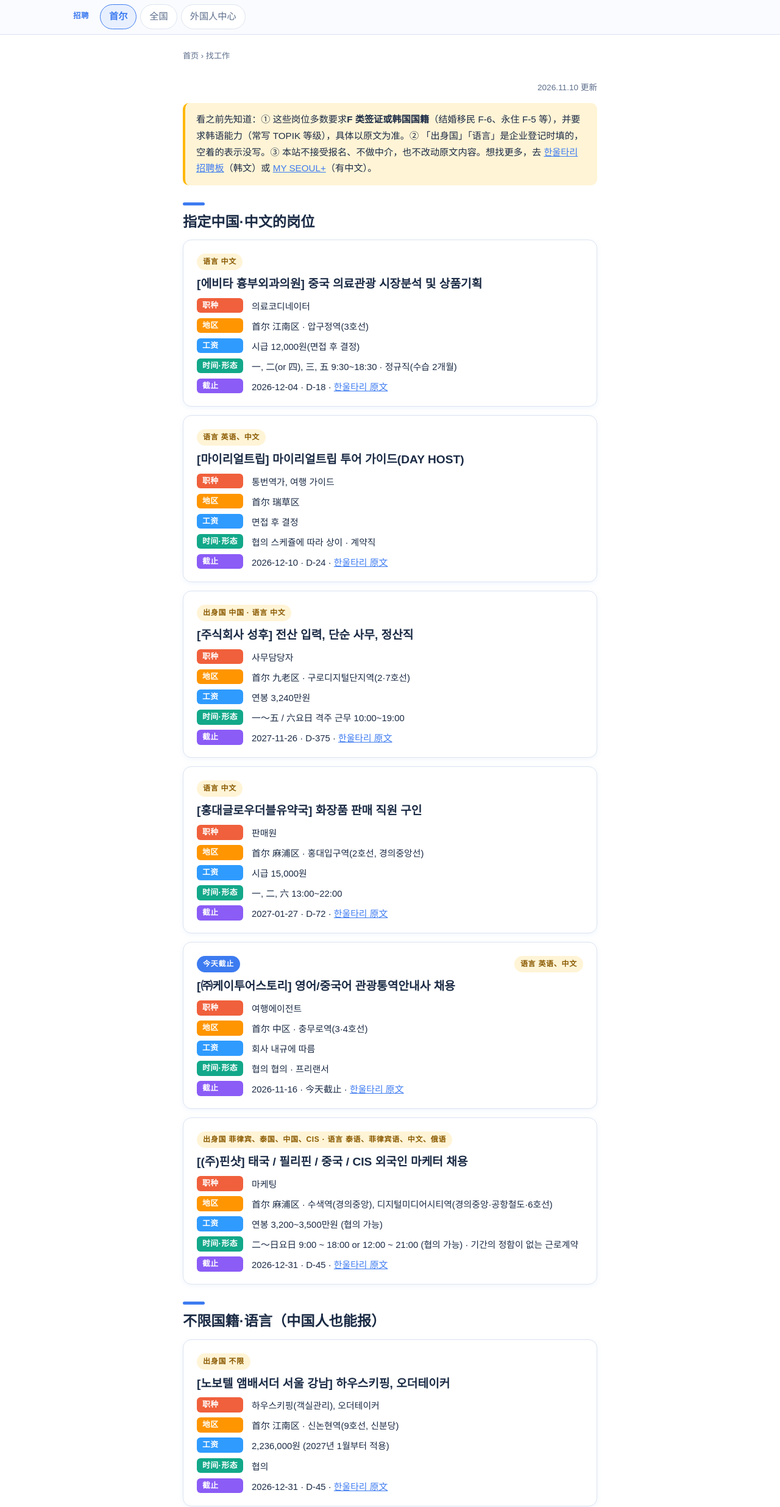
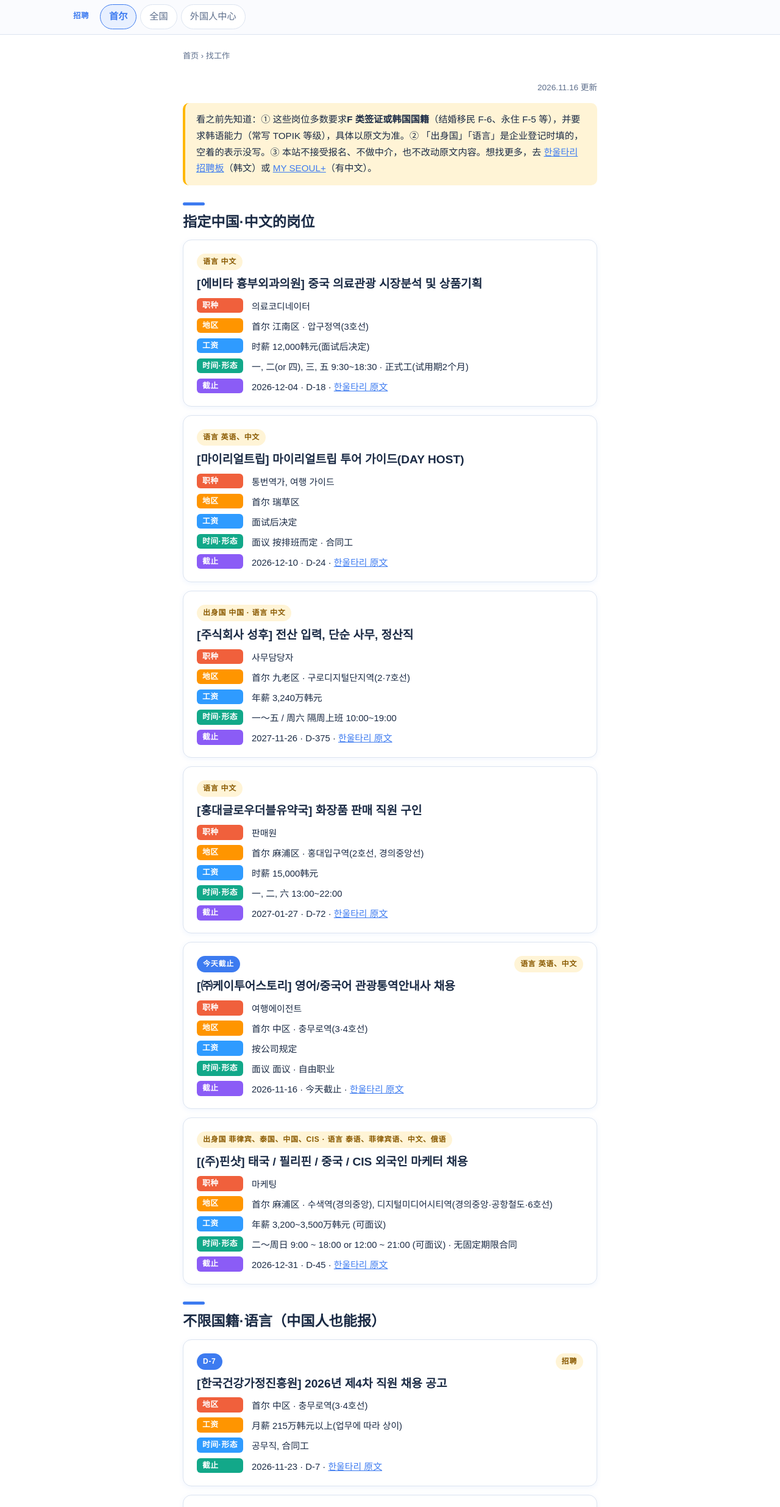
Before and after one commit to hanzhinan-eng/hanzhinan, a plain HTML site: page gongzuo.html in a window 1280 px wide. Shown: the part 57-2529 px from the top of the page at 61% size. Drawn offline with Linux system fonts and the light colour scheme.

Commit message:
招聘 자동 갱신 2026-11-16

```diff
--- a/gongzuo.html
+++ b/gongzuo.html
@@ -78,7 +78,7 @@
   <h1 class="sr">找工作：首尔和全国家庭中心里给中国人的岗位</h1>
 
   <section class="panel" id="w-jobs">
-    <div class="today-head"><span></span><span class="today-day" id="jobs-stamp">2026.11.10 更新</span></div>
+    <div class="today-head"><span></span><span class="today-day" id="jobs-stamp">2026.11.16 更新</span></div>
     <p class="note zh">看之前先知道：① 这些岗位多数要求<strong>F 类签证或韩国国籍</strong>（结婚移民 F-6、永住 F-5 等），并要求韩语能力（常写 TOPIK 等级），具体以原文为准。② 「出身国」「语言」是企业登记时填的，空着的表示没写。③ 本站不接受报名、不做中介，也不改动原文内容。想找更多，去 <a href="https://mcfamily.or.kr/jobs/opening" target="_blank" rel="noopener">한울타리 招聘板</a>（韩文）或 <a href="https://global.seoul.go.kr" target="_blank" rel="noopener">MY SEOUL+</a>（有中文）。</p>
     <p class="note ko">보기 전에: ① 대부분 <strong>F 계열 비자 또는 한국 국적</strong>과 한국어 능력(TOPIK 등급)을 요구해요. 원문 기준. ② 「출신국」「언어」는 기업이 등록할 때 쓴 값이고, 비어 있으면 안 쓴 거예요. ③ 이 사이트는 지원을 받지 않고 중개도 하지 않아요. 더 보려면 <a href="https://mcfamily.or.kr/jobs/opening" target="_blank" rel="noopener">한울타리 채용공고</a>.</p>
 <!-- JOBS:START -->
@@ -89,9 +89,9 @@
       <dl class="kv">
         <dt>职种</dt><dd>의료코디네이터</dd>
         <dt>地区</dt><dd>首尔 江南区 · 압구정역(3호선)</dd>
-        <dt>工资</dt><dd>시급 12,000원(면접 후 결정)</dd>
-        <dt>时间·形态</dt><dd>一, 二(or 四), 三, 五 9:30~18:30 · 정규직(수습 2개월)</dd>
-        <dt>截止</dt><dd>2026-12-04<span class="dd-txt"> · D-24</span> · <a href="https://mcfamily.or.kr/jobs/opening/15052" target="_blank" rel="noopener">한울타리 原文</a></dd>
+        <dt>工资</dt><dd>时薪 12,000韩元(面试后决定)</dd>
+        <dt>时间·形态</dt><dd>一, 二(or 四), 三, 五 9:30~18:30 · 正式工(试用期2个月)</dd>
+        <dt>截止</dt><dd>2026-12-04<span class="dd-txt"> · D-18</span> · <a href="https://mcfamily.or.kr/jobs/opening/15052" target="_blank" rel="noopener">한울타리 原文</a></dd>
       </dl>
     </article>
     <article class="ntc" data-end="2026-12-10">
@@ -100,9 +100,9 @@
       <dl class="kv">
         <dt>职种</dt><dd>통번역가, 여행 가이드</dd>
         <dt>地区</dt><dd>首尔 瑞草区</dd>
-        <dt>工资</dt><dd>면접 후 결정</dd>
-        <dt>时间·形态</dt><dd>협의 스케쥴에 따라 상이 · 계약직</dd>
-        <dt>截止</dt><dd>2026-12-10<span class="dd-txt"> · D-30</span> · <a href="https://mcfamily.or.kr/jobs/opening/15047" target="_blank" rel="noopener">한울타리 原文</a></dd>
+        <dt>工资</dt><dd>面试后决定</dd>
+        <dt>时间·形态</dt><dd>面议 按排班而定 · 合同工</dd>
+        <dt>截止</dt><dd>2026-12-10<span class="dd-txt"> · D-24</span> · <a href="https://mcfamily.or.kr/jobs/opening/15047" target="_blank" rel="noopener">한울타리 原文</a></dd>
       </dl>
     </article>
     <article class="ntc" data-end="2027-11-26">
@@ -111,9 +111,9 @@
       <dl class="kv">
         <dt>职种</dt><dd>사무담당자</dd>
         <dt>地区</dt><dd>首尔 九老区 · 구로디지털단지역(2·7호선)</dd>
-        <dt>工资</dt><dd>연봉 3,240만원</dd>
-        <dt>时间·形态</dt><dd>一～五 / 六요日 격주 근무 10:00~19:00</dd>
-        <dt>截止</dt><dd>2027-11-26<span class="dd-txt"> · D-381</span> · <a href="https://mcfamily.or.kr/jobs/opening/15038" target="_blank" rel="noopener">한울타리 原文</a></dd>
+        <dt>工资</dt><dd>年薪 3,240万韩元</dd>
+        <dt>时间·形态</dt><dd>一～五 / 周六 隔周上班 10:00~19:00</dd>
+        <dt>截止</dt><dd>2027-11-26<span class="dd-txt"> · D-375</span> · <a href="https://mcfamily.or.kr/jobs/opening/15038" target="_blank" rel="noopener">한울타리 原文</a></dd>
       </dl>
     </article>
     <article class="ntc" data-end="2027-01-27">
@@ -122,20 +122,20 @@
       <dl class="kv">
         <dt>职种</dt><dd>판매원</dd>
         <dt>地区</dt><dd>首尔 麻浦区 · 홍대입구역(2호선, 경의중앙선)</dd>
-        <dt>工资</dt><dd>시급 15,000원</dd>
+        <dt>工资</dt><dd>时薪 15,000韩元</dd>
         <dt>时间·形态</dt><dd>一, 二, 六 13:00~22:00</dd>
-        <dt>截止</dt><dd>2027-01-27<span class="dd-txt"> · D-78</span> · <a href="https://mcfamily.or.kr/jobs/opening/15037" target="_blank" rel="noopener">한울타리 原文</a></dd>
+        <dt>截止</dt><dd>2027-01-27<span class="dd-txt"> · D-72</span> · <a href="https://mcfamily.or.kr/jobs/opening/15037" target="_blank" rel="noopener">한울타리 原文</a></dd>
       </dl>
     </article>
     <article class="ntc" data-end="2026-11-16">
-      <div class="ntc-top"><span class="tag ok dd-tag">D-6</span> <span class="tag info">语言 英语、中文</span></div>
+      <div class="ntc-top"><span class="tag ok dd-tag">今天截止</span> <span class="tag info">语言 英语、中文</span></div>
       <h3>[㈜케이투어스토리] 영어/중국어 관광통역안내사 채용</h3>
       <dl class="kv">
         <dt>职种</dt><dd>여행에이전트</dd>
         <dt>地区</dt><dd>首尔 中区 · 충무로역(3·4호선)</dd>
-        <dt>工资</dt><dd>회사 내규에 따름</dd>
-        <dt>时间·形态</dt><dd>협의 협의 · 프리랜서</dd>
-        <dt>截止</dt><dd>2026-11-16<span class="dd-txt"> · D-6</span> · <a href="https://mcfamily.or.kr/jobs/opening/15031" target="_blank" rel="noopener">한울타리 原文</a></dd>
+        <dt>工资</dt><dd>按公司规定</dd>
+        <dt>时间·形态</dt><dd>面议 面议 · 自由职业</dd>
+        <dt>截止</dt><dd>2026-11-16<span class="dd-txt"> · 今天截止</span> · <a href="https://mcfamily.or.kr/jobs/opening/15031" target="_blank" rel="noopener">한울타리 原文</a></dd>
       </dl>
     </article>
     <article class="ntc" data-end="2026-12-31">
@@ -144,21 +144,31 @@
       <dl class="kv">
         <dt>职种</dt><dd>마케팅</dd>
         <dt>地区</dt><dd>首尔 麻浦区 · 수색역(경의중앙), 디지털미디어시티역(경의중앙·공항철도·6호선)</dd>
-        <dt>工资</dt><dd>연봉 3,200~3,500만원 (협의 가능)</dd>
-        <dt>时间·形态</dt><dd>二～日요日 9:00 ~ 18:00 or 12:00 ~ 21:00 (협의 가능) · 기간의 정함이 없는 근로계약</dd>
-        <dt>截止</dt><dd>2026-12-31<span class="dd-txt"> · D-51</span> · <a href="https://mcfamily.or.kr/jobs/opening/14992" target="_blank" rel="noopener">한울타리 原文</a></dd>
+        <dt>工资</dt><dd>年薪 3,200~3,500万韩元 (可面议)</dd>
+        <dt>时间·形态</dt><dd>二～周日 9:00 ~ 18:00 or 12:00 ~ 21:00 (可面议) · 无固定期限合同</dd>
+        <dt>截止</dt><dd>2026-12-31<span class="dd-txt"> · D-45</span> · <a href="https://mcfamily.or.kr/jobs/opening/14992" target="_blank" rel="noopener">한울타리 原文</a></dd>
       </dl>
     </article>
     <h2 class="zh">不限国籍·语言（中国人也能报）</h2><h2 class="ko">국적·언어 무관 공고</h2>
+    <article class="ntc" data-end="2026-11-23">
+      <div class="ntc-top"><span class="tag ok dd-tag">D-7</span> <span class="tag info">招聘</span></div>
+      <h3>[한국건강가정진흥원] 2026년 제4차 직원 채용 공고</h3>
+      <dl class="kv">
+        <dt>地区</dt><dd>首尔 中区 · 충무로역(3·4호선)</dd>
+        <dt>工资</dt><dd>月薪 215万韩元以上(업무에 따라 상이)</dd>
+        <dt>时间·形态</dt><dd>공무직, 合同工</dd>
+        <dt>截止</dt><dd>2026-11-23<span class="dd-txt"> · D-7</span> · <a href="https://mcfamily.or.kr/jobs/opening/15086" target="_blank" rel="noopener">한울타리 原文</a></dd>
+      </dl>
+    </article>
     <article class="ntc" data-end="2026-12-31">
       <div class="ntc-top"><span class="tag info">出身国 不限</span></div>
       <h3>[노보텔 앰배서더 서울 강남] 하우스키핑, 오더테이커</h3>
       <dl class="kv">
         <dt>职种</dt><dd>하우스키핑(객실관리), 오더테이커</dd>
         <dt>地区</dt><dd>首尔 江南区 · 신논현역(9호선, 신분당)</dd>
-        <dt>工资</dt><dd>2,236,000원 (2027년 1월부터 적용)</dd>
-        <dt>时间·形态</dt><dd>협의</dd>
-        <dt>截止</dt><dd>2026-12-31<span class="dd-txt"> · D-51</span> · <a href="https://mcfamily.or.kr/jobs/opening/15076" target="_blank" rel="noopener">한울타리 原文</a></dd>
+        <dt>工资</dt><dd>2,236,000韩元 (2027年1月起 适用)</dd>
+        <dt>时间·形态</dt><dd>面议</dd>
+        <dt>截止</dt><dd>2026-12-31<span class="dd-txt"> · D-45</span> · <a href="https://mcfamily.or.kr/jobs/opening/15076" target="_blank" rel="noopener">한울타리 原文</a></dd>
       </dl>
     </article>
     <article class="ntc" data-end="2026-12-05">
@@ -167,9 +177,9 @@
       <dl class="kv">
         <dt>职种</dt><dd>음료 제조, 매장 관리</dd>
         <dt>地区</dt><dd>首尔 钟路区 · 안국역(3호선)</dd>
-        <dt>工资</dt><dd>연봉 2,800만원</dd>
-        <dt>时间·形态</dt><dd>협의 협의 후 결정</dd>
-        <dt>截止</dt><dd>2026-12-05<span class="dd-txt"> · D-25</span> · <a href="https://mcfamily.or.kr/jobs/opening/15056" target="_blank" rel="noopener">한울타리 原文</a></dd>
+        <dt>工资</dt><dd>年薪 2,800万韩元</dd>
+        <dt>时间·形态</dt><dd>面议 面议后决定</dd>
+        <dt>截止</dt><dd>2026-12-05<span class="dd-txt"> · D-19</span> · <a href="https://mcfamily.or.kr/jobs/opening/15056" target="_blank" rel="noopener">한울타리 原文</a></dd>
       </dl>
     </article>
     <article class="ntc" data-end="2026-12-04">
@@ -178,9 +188,9 @@
       <dl class="kv">
         <dt>职种</dt><dd>하우스키핑</dd>
         <dt>地区</dt><dd>首尔 中区 · 명동역(4호선)</dd>
-        <dt>工资</dt><dd>월급 230~250만원</dd>
-        <dt>时间·形态</dt><dd>협의 8:30~17:30 · 정규직(협의), 계약직(근무기간 3개월, 정규직 전환 가능), 아르바이트(협의, 정규직 전환 가능)</dd>
-        <dt>截止</dt><dd>2026-12-04<span class="dd-txt"> · D-24</span> · <a href="https://mcfamily.or.kr/jobs/opening/15055" target="_blank" rel="noopener">한울타리 原文</a></dd>
+        <dt>工资</dt><dd>月薪 230~250万韩元</dd>
+        <dt>时间·形态</dt><dd>面议 8:30~17:30 · 正式工(面议), 合同工(工作期3个月, 可转正), 兼职(面议, 可转正)</dd>
+        <dt>截止</dt><dd>2026-12-04<span class="dd-txt"> · D-18</span> · <a href="https://mcfamily.or.kr/jobs/opening/15055" target="_blank" rel="noopener">한울타리 原文</a></dd>
       </dl>
     </article>
     <article class="ntc" data-end="2026-12-10">
@@ -189,31 +199,20 @@
       <dl class="kv">
         <dt>职种</dt><dd>하우스키핑</dd>
         <dt>地区</dt><dd>首尔 九老区 · 오류동역(1호선)</dd>
-        <dt>工资</dt><dd>월급 228만원(면접 후 결정)</dd>
-        <dt>时间·形态</dt><dd>협의 9:00~18:00 · 정규직(수습 3개월)</dd>
-        <dt>截止</dt><dd>2026-12-10<span class="dd-txt"> · D-30</span> · <a href="https://mcfamily.or.kr/jobs/opening/15054" target="_blank" rel="noopener">한울타리 原文</a></dd>
-      </dl>
-    </article>
-    <article class="ntc" data-end="2026-11-15">
-      <div class="ntc-top"><span class="tag ok dd-tag">D-5</span> <span class="tag info">招聘</span></div>
-      <h3>[㈜동대문레지던스] 을지로코업레지던스 호텔 룸메이드(하우스키핑) 모집</h3>
-      <dl class="kv">
-        <dt>职种</dt><dd>하우스키핑</dd>
-        <dt>地区</dt><dd>首尔 中区 · 동대문역사문화공원역(2·4·5호선)</dd>
-        <dt>工资</dt><dd>연봉 2,820만원</dd>
-        <dt>时间·形态</dt><dd>협의 8:00~17:00 · 정규직(수습 3개월)</dd>
-        <dt>截止</dt><dd>2026-11-15<span class="dd-txt"> · D-5</span> · <a href="https://mcfamily.or.kr/jobs/opening/15053" target="_blank" rel="noopener">한울타리 原文</a></dd>
+        <dt>工资</dt><dd>月薪 228万韩元(面试后决定)</dd>
+        <dt>时间·形态</dt><dd>面议 9:00~18:00 · 正式工(试用期3个月)</dd>
+        <dt>截止</dt><dd>2026-12-10<span class="dd-txt"> · D-24</span> · <a href="https://mcfamily.or.kr/jobs/opening/15054" target="_blank" rel="noopener">한울타리 原文</a></dd>
       </dl>
     </article>
     <article class="ntc" data-end="2026-11-16">
-      <div class="ntc-top"><span class="tag ok dd-tag">D-6</span> <span class="tag info">招聘</span></div>
+      <div class="ntc-top"><span class="tag ok dd-tag">今天截止</span> <span class="tag info">招聘</span></div>
       <h3>[마포구가족센터] 마포구가족센터 직원 채용(이중언어코치, 방문교육지도사)</h3>
       <dl class="kv">
         <dt>职种</dt><dd>이중언어코치, 방문교육지도사</dd>
         <dt>地区</dt><dd>首尔 麻浦区</dd>
         <dt>工资</dt><dd>가족사업안내 지침에 의함</dd>
-        <dt>时间·形态</dt><dd>계약직</dd>
-        <dt>截止</dt><dd>2026-11-16<span class="dd-txt"> · D-6</span> · <a href="https://mcfamily.or.kr/jobs/opening/15048" target="_blank" rel="noopener">한울타리 原文</a></dd>
+        <dt>时间·形态</dt><dd>合同工</dd>
+        <dt>截止</dt><dd>2026-11-16<span class="dd-txt"> · 今天截止</span> · <a href="https://mcfamily.or.kr/jobs/opening/15048" target="_blank" rel="noopener">한울타리 原文</a></dd>
       </dl>
     </article>
     <article class="ntc" data-end="2026-11-30">
@@ -222,9 +221,9 @@
       <dl class="kv">
         <dt>职种</dt><dd>주방보조</dd>
         <dt>地区</dt><dd>首尔 城东区 · 상왕십리역(2호선)</dd>
-        <dt>工资</dt><dd>시급 12,000원</dd>
-        <dt>时间·形态</dt><dd>二～六 19:00~21:30 · 파트타임</dd>
-        <dt>截止</dt><dd>2026-11-30<span class="dd-txt"> · D-20</span> · <a href="https://mcfamily.or.kr/jobs/opening/15040" target="_blank" rel="noopener">한울타리 原文</a></dd>
+        <dt>工资</dt><dd>时薪 12,000韩元</dd>
+        <dt>时间·形态</dt><dd>二～六 19:00~21:30 · 兼职</dd>
+        <dt>截止</dt><dd>2026-11-30<span class="dd-txt"> · D-14</span> · <a href="https://mcfamily.or.kr/jobs/opening/15040" target="_blank" rel="noopener">한울타리 原文</a></dd>
       </dl>
     </article>
     <article class="ntc" data-end="2026-11-26">
@@ -233,8 +232,8 @@
       <dl class="kv">
         <dt>职种</dt><dd>주방보조, F&amp;B</dd>
         <dt>地区</dt><dd>首尔 麻浦区 · 마포역(5호선)</dd>
-        <dt>工资</dt><dd>2,236,300원(하루 8시간, 주 5일 기준/2027년부터 적용)</dd>
-        <dt>截止</dt><dd>2026-11-26<span class="dd-txt"> · D-16</span> · <a href="https://mcfamily.or.kr/jobs/opening/15021" target="_blank" rel="noopener">한울타리 原文</a></dd>
+        <dt>工资</dt><dd>2,236,300韩元(每天8小时, 每周5天 标准/2027年起 适用)</dd>
+        <dt>截止</dt><dd>2026-11-26<span class="dd-txt"> · D-10</span> · <a href="https://mcfamily.or.kr/jobs/opening/15021" target="_blank" rel="noopener">한울타리 原文</a></dd>
       </dl>
     </article>
     <article class="ntc" data-end="2026-11-25">
@@ -243,9 +242,9 @@
       <dl class="kv">
         <dt>职种</dt><dd>조리(Kitchen), 서비스(F&amp;B)</dd>
         <dt>地区</dt><dd>首尔 松坡区 · 송파역(8호선)</dd>
-        <dt>工资</dt><dd>2,236,300원(하루 8시간, 주 5일 기준) / 시급 10,700원 / 2027년부터 적용</dd>
-        <dt>时间·形态</dt><dd>조리: 6:00~21:00 中 8시간 스케쥴 근무 / 서비스: 9:00~18:00</dd>
-        <dt>截止</dt><dd>2026-11-25<span class="dd-txt"> · D-15</span> · <a href="https://mcfamily.or.kr/jobs/opening/15020" target="_blank" rel="noopener">한울타리 原文</a></dd>
+        <dt>工资</dt><dd>2,236,300韩元(每天8小时, 每周5天 标准) / 时薪 10,700韩元 / 2027年起 适用</dd>
+        <dt>时间·形态</dt><dd>조리: 6:00~21:00 中 8小时 排班制 / 서비스: 9:00~18:00</dd>
+        <dt>截止</dt><dd>2026-11-25<span class="dd-txt"> · D-9</span> · <a href="https://mcfamily.or.kr/jobs/opening/15020" target="_blank" rel="noopener">한울타리 原文</a></dd>
       </dl>
     </article>
     <article class="ntc" data-end="2026-12-18">
@@ -254,20 +253,9 @@
       <dl class="kv">
         <dt>职种</dt><dd>현장 운영 직원</dd>
         <dt>地区</dt><dd>대구광역시 · 백석역(3호선)</dd>
-        <dt>工资</dt><dd>회사 규정에 따라 책정(경력직의 경우 직전 연봉 우대)</dd>
-        <dt>时间·形态</dt><dd>협의(주 5日 스케쥴 근무) 10:30~21:00 中 8시간 · 정규직(수습 3개월)</dd>
-        <dt>截止</dt><dd>2026-12-18<span class="dd-txt"> · D-38</span> · <a href="https://mcfamily.or.kr/jobs/opening/15006" target="_blank" rel="noopener">한울타리 原文</a></dd>
-      </dl>
-    </article>
-    <article class="ntc" data-end="2026-11-13">
-      <div class="ntc-top"><span class="tag ok dd-tag">D-3</span> <span class="tag info">招聘</span></div>
-      <h3>[캘리클럽X태그액션더익스트림롯데몰광명] [반포점] CALI CLUB 실내 키즈카페 운영직원 모집</h3>
-      <dl class="kv">
-        <dt>职种</dt><dd>현장 운영 직원</dd>
-        <dt>地区</dt><dd>首尔 瑞草区 · 반포역(7호선)</dd>
-        <dt>工资</dt><dd>회사 규정에 따라 책정(경력직의 경우 직전 연봉 우대)</dd>
-        <dt>时间·形态</dt><dd>협의(주 5日 스케쥴 근무) 10:30~22:00 中 협의 · 정규직(수습 3개월)</dd>
-        <dt>截止</dt><dd>2026-11-13<span class="dd-txt"> · D-3</span> · <a href="https://mcfamily.or.kr/jobs/opening/15003" target="_blank" rel="noopener">한울타리 原文</a></dd>
+        <dt>工资</dt><dd>按公司规定(有经验者参考上一份年薪)</dd>
+        <dt>时间·形态</dt><dd>面议(每周5天 排班制) 10:30~21:00 中 8小时 · 正式工(试用期3个月)</dd>
+        <dt>截止</dt><dd>2026-12-18<span class="dd-txt"> · D-32</span> · <a href="https://mcfamily.or.kr/jobs/opening/15006" target="_blank" rel="noopener">한울타리 原文</a></dd>
       </dl>
     </article>
     <article class="ntc" data-end="2026-12-30">
@@ -276,9 +264,9 @@
       <dl class="kv">
         <dt>职种</dt><dd>생산직</dd>
         <dt>地区</dt><dd>首尔 城东区 · 뚝섬역, 성수역(2호선)</dd>
-        <dt>工资</dt><dd>월급 2,156,880원</dd>
-        <dt>时间·形态</dt><dd>一～五 9:00~18:00 · 기간의 정함이 없는 근로계약</dd>
-        <dt>截止</dt><dd>2026-12-30<span class="dd-txt"> · D-50</span> · <a href="https://mcfamily.or.kr/jobs/opening/14726" target="_blank" rel="noopener">한울타리 原文</a></dd>
+        <dt>工资</dt><dd>月薪 2,156,880韩元</dd>
+        <dt>时间·形态</dt><dd>一～五 9:00~18:00 · 无固定期限合同</dd>
+        <dt>截止</dt><dd>2026-12-30<span class="dd-txt"> · D-44</span> · <a href="https://mcfamily.or.kr/jobs/opening/14726" target="_blank" rel="noopener">한울타리 原文</a></dd>
       </dl>
     </article>
 <!-- JOBS:END -->
@@ -286,13 +274,12 @@
     <p class="law ko">공고의 진위·조건은 원문과 기업 기준이며 이 사이트는 게시 기업과 무관해요.</p>
   </section>
   <section class="panel" id="w-nat" hidden>
-    <div class="today-head"><span></span><span class="today-day" id="nat-stamp">2026.11.10 更新</span></div>
+    <div class="today-head"><span></span><span class="today-day" id="nat-stamp">2026.11.16 更新</span></div>
     <div class="tbl ntbl">
     <table>
       <thead><tr><th><span class="zh">岗位（韩文原标题）</span><span class="ko">공고</span></th><th><span class="zh">日期</span><span class="ko">날짜</span></th><th><span class="zh">原文</span><span class="ko">원문</span></th></tr></thead>
       <tbody>
 <!-- JOBS_NAT:START -->
-        <tr><td><span lang="ko">[긴급]2026년 보령시가족센터 이중언어강사 채용 재공고</span><small class="nt-sub">충남 보령시</small></td><td class="nt-d"><span class="zh">截止</span><span class="ko">마감</span> 11.10</td><td class="nt-l"><a href="https://www.liveinkorea.kr/web/lay1/bbs/S1T10C29/A/6/view.do?article_seq=169996" target="_blank" rel="noopener"><span class="zh">原文</span><span class="ko">원문</span> ↗</a></td></tr>
         <tr><td><span class="tag ok" data-ko="중국어">中文</span> <span lang="ko">[채용공고]부산진구다문화가족지원센터 이중언어 학습지원 이중언어강사(베트남어, 중국어, 일본어) 채용 연장(2차) 공고</span><small class="nt-sub">부산 부산진구</small></td><td class="nt-d"><span class="zh">截止</span><span class="ko">마감</span> 12.11</td><td class="nt-l"><a href="https://www.liveinkorea.kr/web/lay1/bbs/S1T10C29/A/6/view.do?article_seq=165525" target="_blank" rel="noopener"><span class="zh">原文</span><span class="ko">원문</span> ↗</a></td></tr>
         <tr><td><span lang="ko">(이중언어강사 채용26-001호) 이중언어 학습지원 강사 공개채용 공고</span><small class="nt-sub">광주 북구</small></td><td class="nt-d"><span class="zh">截止</span><span class="ko">마감</span> 12.31</td><td class="nt-l"><a href="https://www.liveinkorea.kr/web/lay1/bbs/S1T10C29/A/6/view.do?article_seq=165524" target="_blank" rel="noopener"><span class="zh">原文</span><span class="ko">원문</span> ↗</a></td></tr>
 <!-- JOBS_NAT:END -->
@@ -302,7 +289,7 @@
     <p class="next">← <a href="/gongzuo#jobs" data-go="jobs">首尔</a> · <a href="/mama">资格证</a></p>
   </section>
   <section class="panel" id="w-frc" hidden>
-    <div class="today-head"><span></span><span class="today-day" id="frc-stamp">2026.11.10 更新</span></div>
+    <div class="today-head"><span></span><span class="today-day" id="frc-stamp">2026.11.16 更新</span></div>
     <div class="tbl ntbl">
     <table>
       <thead><tr><th><span class="zh">岗位（韩文原标题）</span><span class="ko">공고</span></th><th><span class="zh">日期</span><span class="ko">날짜</span></th><th><span class="zh">原文</span><span class="ko">원문</span></th></tr></thead>
--- a/sitemap.xml
+++ b/sitemap.xml
@@ -7,7 +7,7 @@
   <url><loc>https://hanzhinan.com/anquan</loc><lastmod>2026-09-14</lastmod></url>
   <url><loc>https://hanzhinan.com/lvyou</loc><lastmod>2026-11-09</lastmod></url>
   <url><loc>https://hanzhinan.com/hanyu</loc><lastmod>2026-09-17</lastmod></url>
-  <url><loc>https://hanzhinan.com/gongzuo</loc><lastmod>2026-11-10</lastmod></url>
+  <url><loc>https://hanzhinan.com/gongzuo</loc><lastmod>2026-11-16</lastmod></url>
   <url><loc>https://hanzhinan.com/zhufang</loc><lastmod>2026-11-09</lastmod></url>
   <url><loc>https://hanzhinan.com/yuyan</loc><lastmod>2026-09-19</lastmod></url>
   <url><loc>https://hanzhinan.com/lvxing</loc><lastmod>2026-09-17</lastmod></url>
```
Also changed, not shown: jobs_seen.json (+48 -0 lines).
